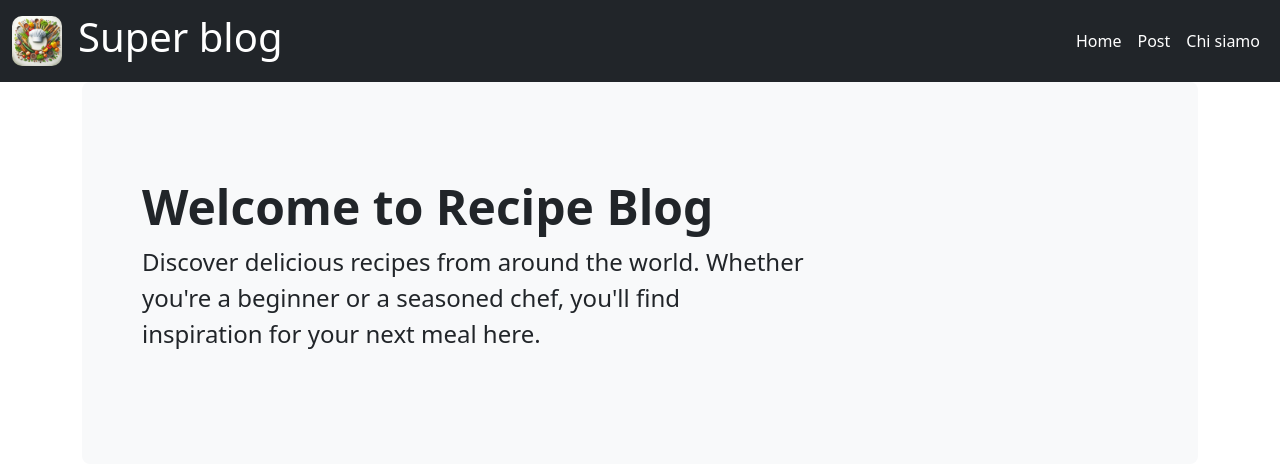
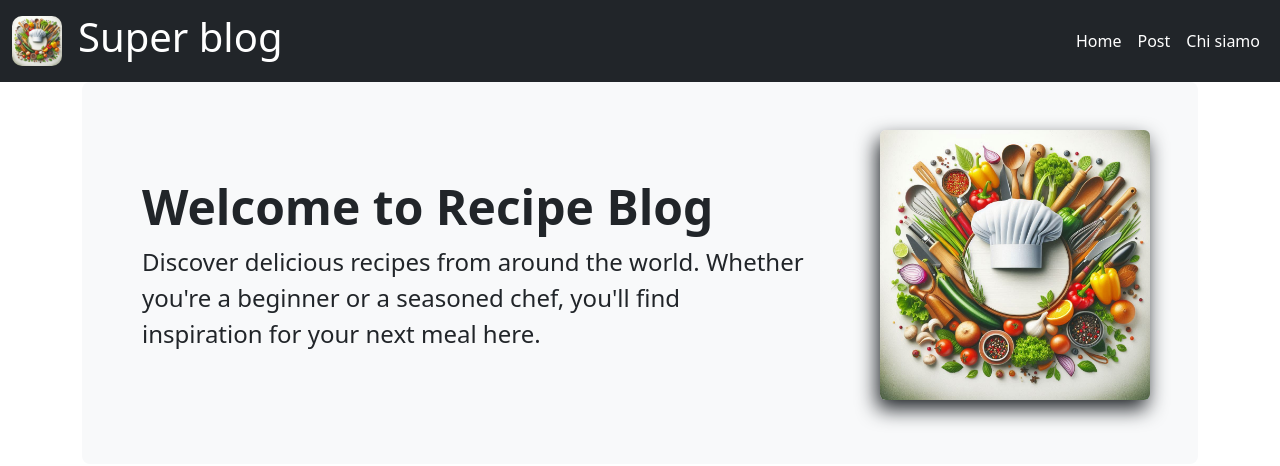
Before and after one commit to RiccardoDelrio/react-router, a React (Vite) app: page / in a window 1280 px wide. Shown: the top 466 px of the page. Built offline with nearby package versions, Linux system fonts and the light colour scheme.

Commit message:
Enhance image styling and layout in Home and Posts pages

```diff
--- a/src/index.css
+++ b/src/index.css
@@ -16,7 +16,13 @@ header {
 }
 
 .img_card {
-    max-height: 250px;
+    max-height: 270px;
+    box-shadow: -3px 9px 20px;
+    margin: auto;
+    transition: all ease-in-out 0.2s;
+    object-fit: cover;
 
-    object-fit: cover;
+    &:hover {
+        transform: scale(1.1);
+    }
 }
--- a/src/pages/Home.jsx
+++ b/src/pages/Home.jsx
@@ -6,14 +6,15 @@ import { useState, useEffect } from "react";
 function Home() {
 
     return (
-        <main>
+        <main className="">
             <div className="container">
-                <div className="p-5 mb-4 bg-light rounded-3">
-                    <div className="container-fluid py-5">
-                        <h1 className="display-5 fw-bold">Welcome to Recipe Blog</h1>
-                        <p className="col-md-8 fs-4">
+                <div className="p-5 mb-4 bg-light rounded-3 ">
+                    <div className="container-fluid py-5 position-relative " >
+                        <h1 className="display-5 fw-bold ">Welcome to Recipe Blog</h1>
+                        <p className="col-md-8 fs-4 ">
                             Discover delicious recipes from around the world. Whether you're a beginner or a seasoned chef, you'll find inspiration for your next meal here.
                         </p>
+                        <img className="img_card position-absolute top-0 end-0 rounded " src={logo} alt="" />
 
                     </div>
                 </div>
--- a/src/pages/Posts.jsx
+++ b/src/pages/Posts.jsx
@@ -29,21 +29,22 @@ function Posts() {
                     {
                         dataBlogs.map((element, index) =>
                             <div className="col p-3 " key={index}>
-                                <div className="card d-flex flex-row ">
+                                <div className="card p-2 d-flex flex-row ">
                                     <div className='img-container d-flex '>
                                         <img
                                             src={`${apiImg}/${element.image}`}
-                                            className="img_card"
+                                            className="img_card rounded"
                                             alt="..."
                                         />
                                     </div>
                                     <div className="card-body">
                                         <div className="div d-flex column-gap-3 justify-content-between">
-                                            <h5 className="card-title">{element.title}</h5>
+                                            <h2 className="card-title">{element.title}</h2>
 
 
                                         </div>
                                         <h6 className="card-subtitle mb-2 text-muted ">Tag associati:{element.tags}</h6>
+                                        <p>{element.content}</p>
                                     </div>
                                 </div>
                             </div>
```
